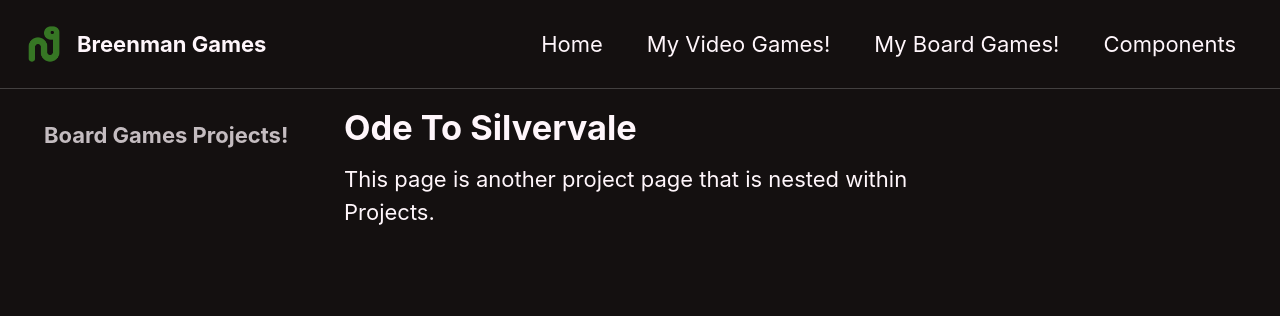
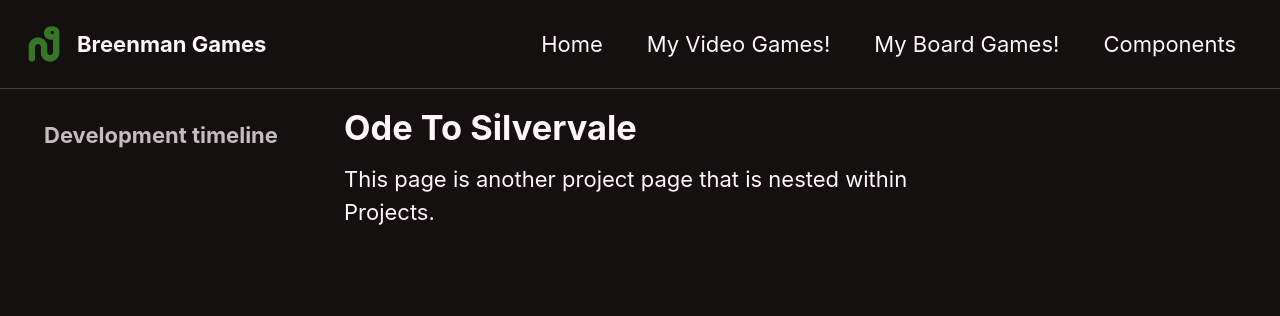
Before and after one commit to Breenmangames/Breenmangames.github.io, a Jekyll site: the page built from _pages/ode-to-silvervale.md, in a window 1280 px wide. Shown: the top 316 px of the page. Built offline with Jekyll 4.4.1, drawn with Linux system fonts in a browser that asks for light colours.

Commit message:
Update sidebar title and navigation for project page

```diff
--- a/_pages/ode-to-silvervale.md
+++ b/_pages/ode-to-silvervale.md
@@ -3,9 +3,9 @@ title: "Ode To Silvervale"
 layout: single
 permalink: /Video-Games/Ode-To-Silvervale/
 sidebar:
-  title: "Board Games Projects!"
+  title: "Development timeline"
   nav:
-    - Board Games Projects!
+    - Ode to Silvervale development
 ---
 
 This page is another project page that is nested within Projects.
```
